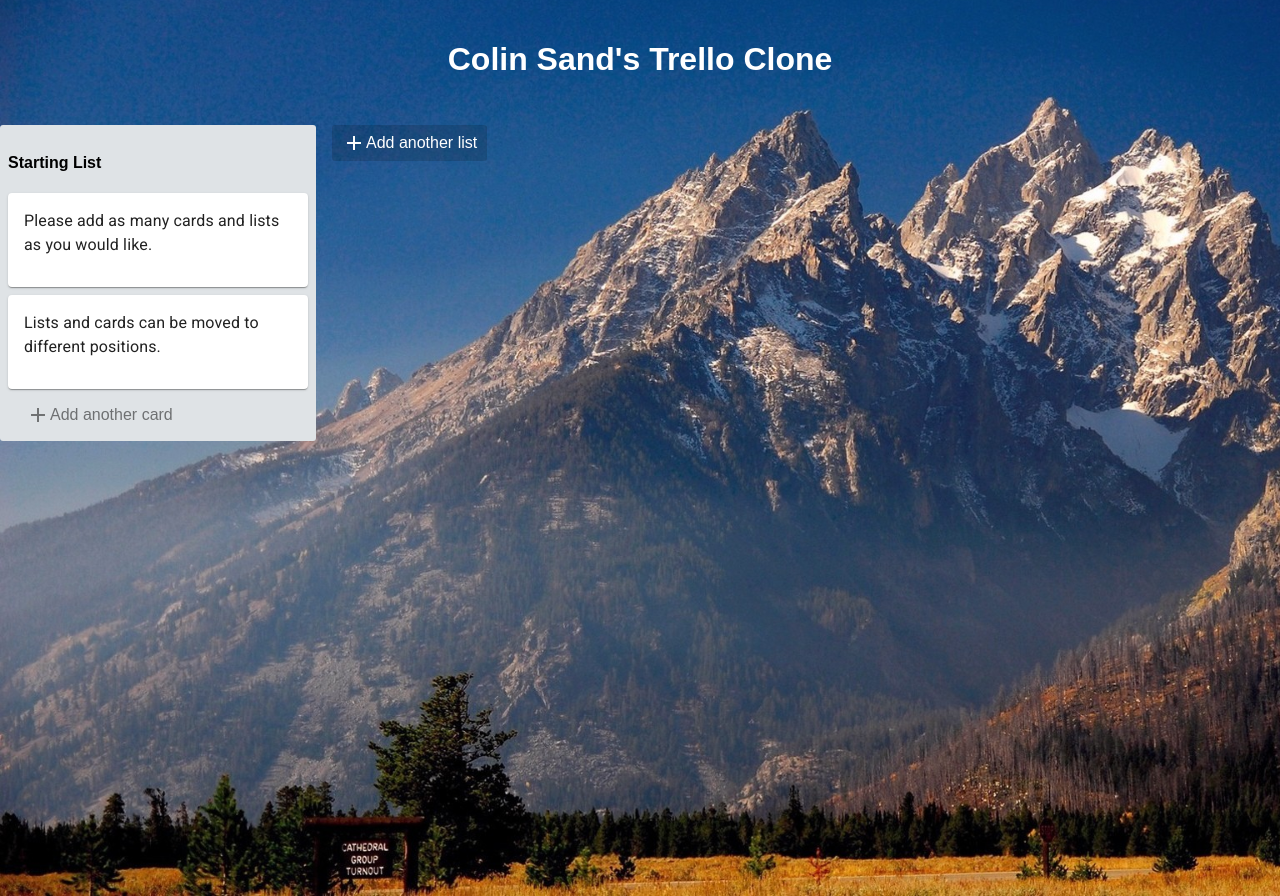
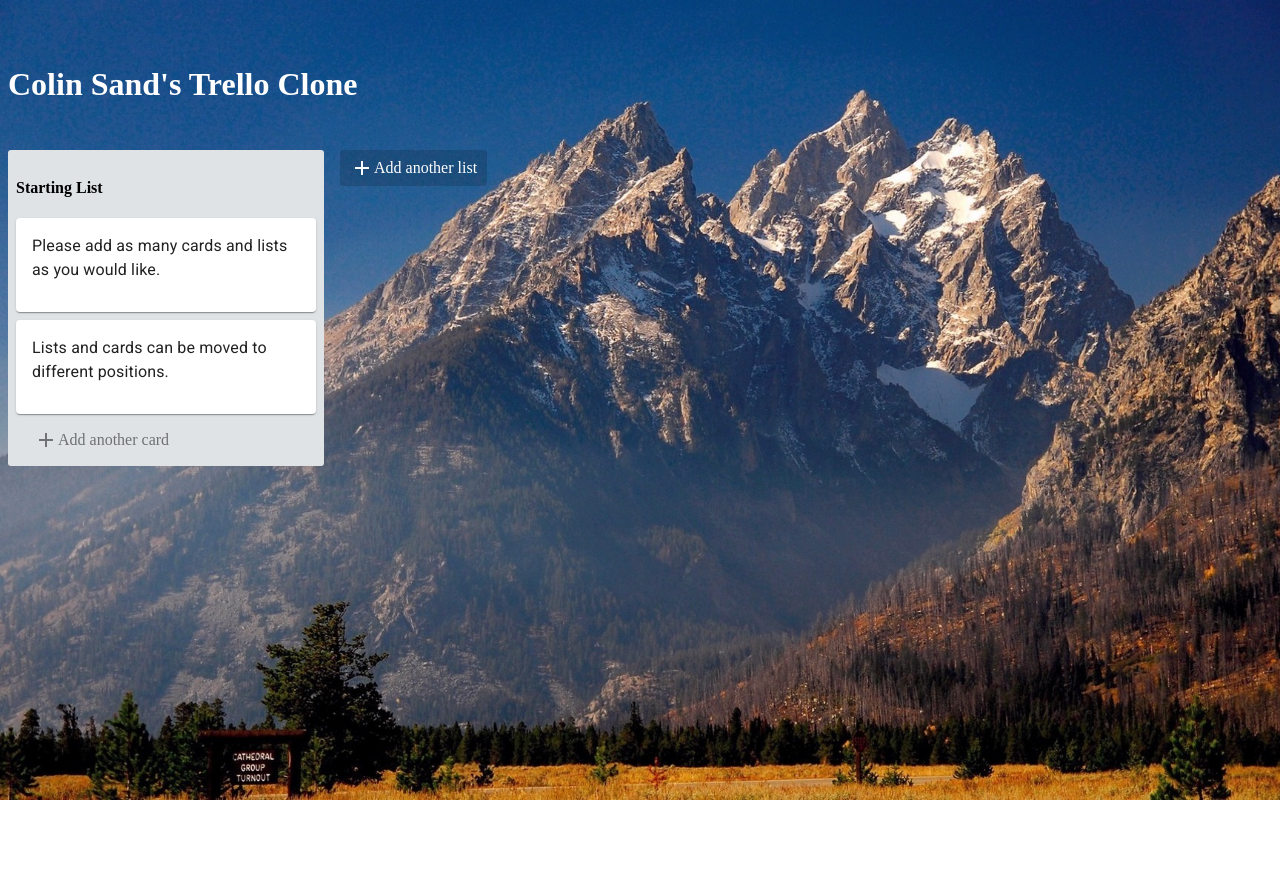
Before and after one commit to ColinSand/trello_clone, a React (Create React App) app: page / in a window 1280 px wide. After the commit the page ends 800 px from the top, so only its background shows below. Built offline with nearby package versions, Linux system fonts and the light colour scheme.

Commit message:
Fixes white space on adding lists

```diff
--- a/src/components/App.js
+++ b/src/components/App.js
@@ -6,6 +6,7 @@ import { DragDropContext, Droppable } from "react-beautiful-dnd";
 import { sort } from "../actions";
 import styled from "styled-components";
 import grandTeton from "../images/grandTeton.jpeg";
+import componentCSS from "./Components.css";
 
 // these styled components create custom HTML components with their own styling
 const ListContainer = styled.div`
@@ -13,23 +14,8 @@ const ListContainer = styled.div`
   height: 100%;
 `;
 
-// 12/6/21 note: possibly need to use the scroll function to just move around the lists and not the whole page
-const MainBackground = styled.div`
-  background-image: url(${grandTeton});
-  background-size: cover;
-  background-attachment: fixed;
-  background-blend-mode: screen;
-  font-family: Arial, Helvetica, sans-serif;
-  padding-bottom: 100px;
-  min-height: 800px;
-  width: 100vw;
-  // min-width: 2000px;
-  margin: -25px -10px -10px -8px;
-`;
-
 const PageTitle = styled.h1`
   color: white;
-  text-align: center;
   padding-top: 45px;
   padding-bottom: 25px;
 `;
@@ -58,15 +44,11 @@ class App extends Component {
         onDragEnd={this.onDragEnd}
         className="grandTetonBackground"
       >
-        <MainBackground>
         <PageTitle>Colin Sand's Trello Clone</PageTitle>
         {/* the droppableId can essentially be anything here */}
         <Droppable droppableId="all-lists" direction="horizontal" type="list">
           {(provided) => (
-              <ListContainer
-                {...provided.droppableProps}
-                ref={provided.innerRef}
-              >
+            <ListContainer {...provided.droppableProps} ref={provided.innerRef}>
               {/* maps out each key on the TrelloList component */}
               {lists.map((list, index) => (
                 <TrelloList
@@ -82,7 +64,6 @@ class App extends Component {
             </ListContainer>
           )}
         </Droppable>
-        </MainBackground>
       </DragDropContext>
     );
   }
--- /dev/null
+++ b/src/components/Components.css
@@ -0,0 +1,7 @@
+html {
+  background: url("../images/grandTeton.jpeg") no-repeat center center fixed;
+  -webkit-background-size: cover;
+  -moz-background-size: cover;
+  -o-background-size: cover;
+  background-size: cover;
+}
```
Lines whose indentation alone changed are shown as unchanged.
